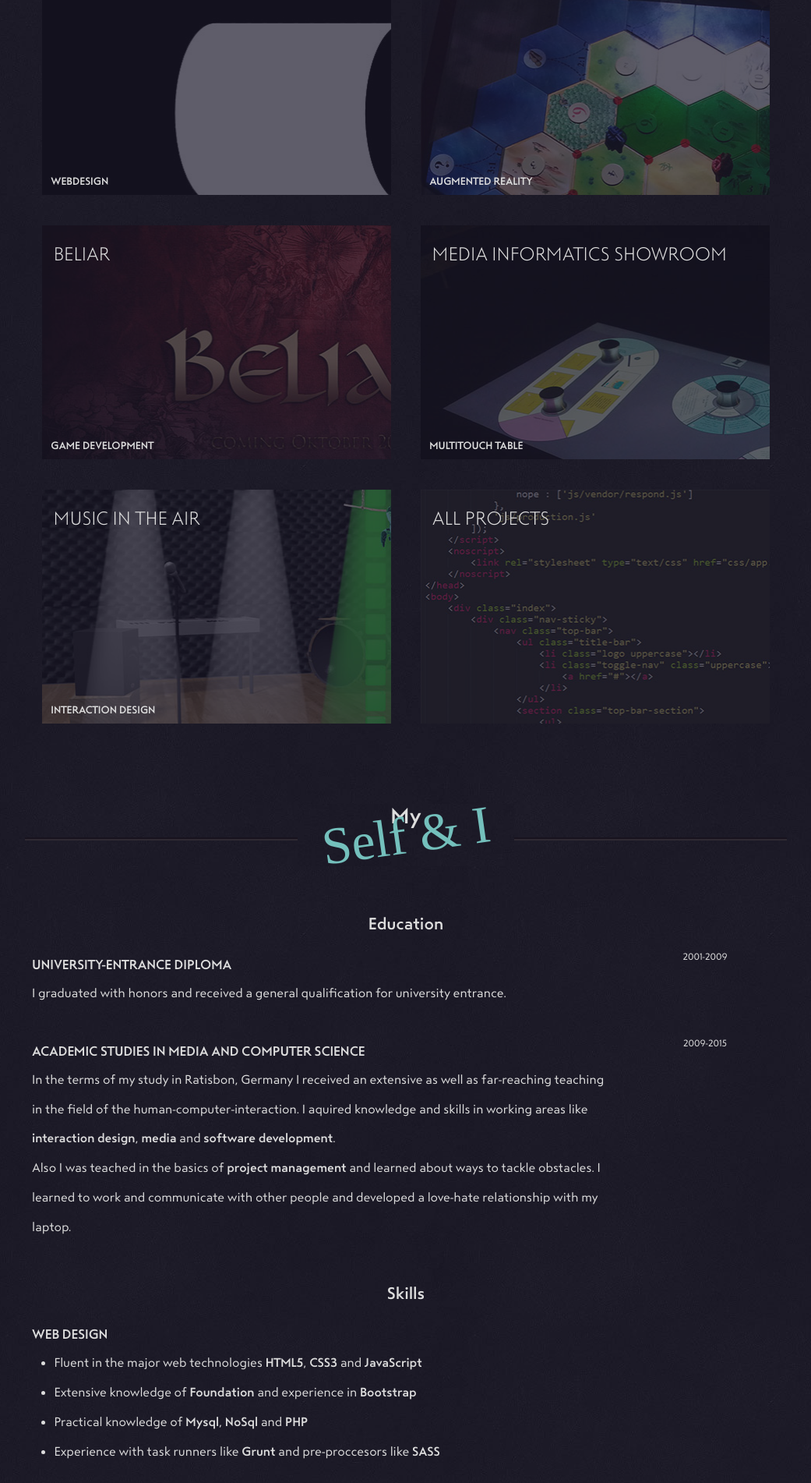
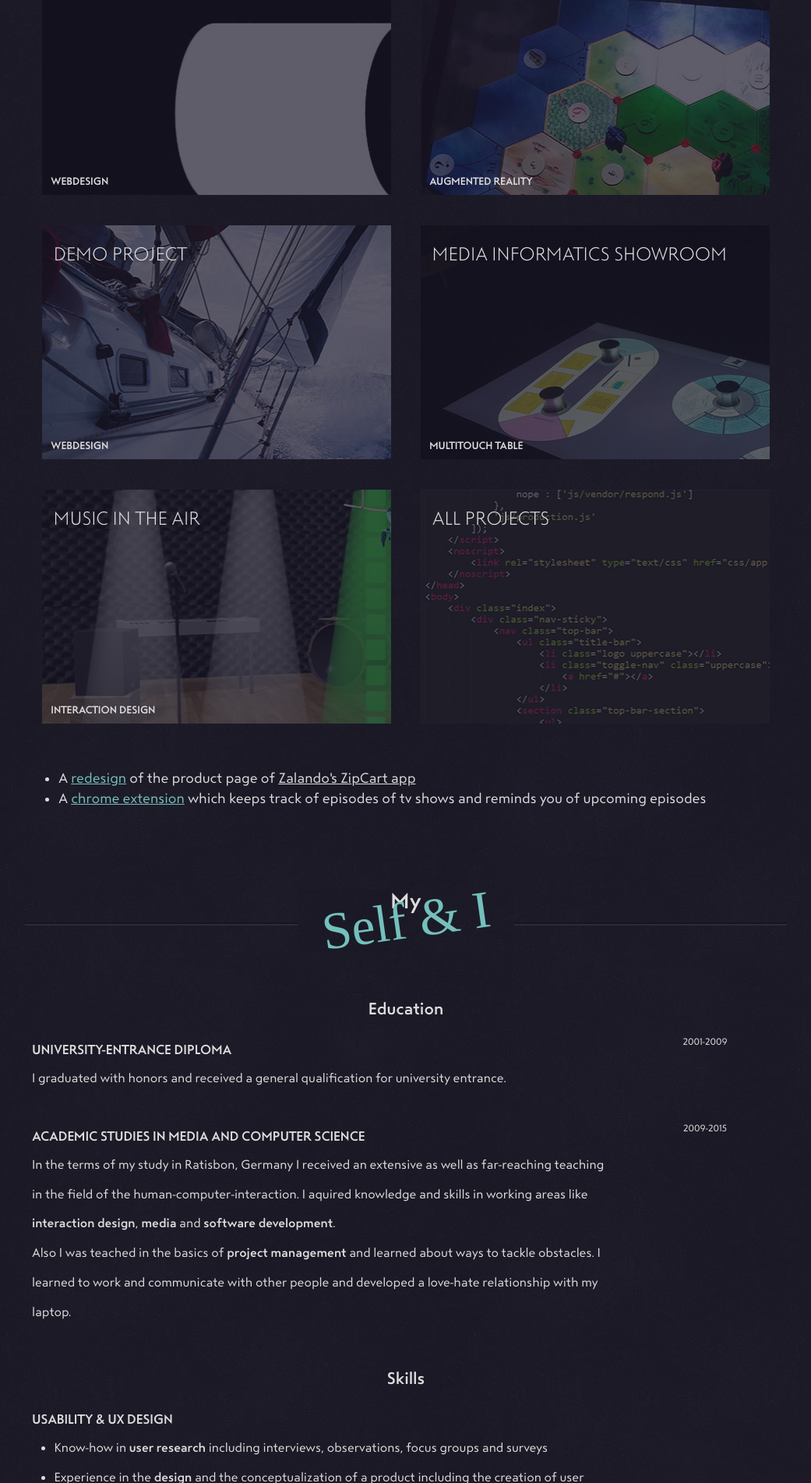
Before and after one commit to CrazyCrud/portfolio-website-1, a PHP site: page / in a window 1280 px wide. Shown: the part 1300-3202 px from the top of the page at 78% size, without its empty margins (119-1160 px from the left). Run offline with PHP 8.4, Linux system fonts and the light colour scheme; some web fonts are replaced.

Commit message:
Added some projects

```diff
--- a/index.php
+++ b/index.php
@@ -174,16 +174,16 @@ if($email != false && $message != false && $captcha != false){
 										<span class="project-caption uppercase">Augmented Reality</span>
 									</li>
 								</a>
-								<a href="projects.php?project=3">
+								<a href="projects.php?project=6">
 									<li class="project-3">
 										<span class="project-overlay"></span>
 										<div class="project-description">
-											<h3 class="project-titel uppercase">Beliar</h3>
+											<h3 class="project-titel uppercase">Demo Project</h3>
 											<p>
-												A prototyp of a <em>Dungeon&Dragons</em> inspired singleplayer game
+												An attempt to implement a specified site design
 											</p>
 										</div>
-										<span class="project-caption uppercase">Game Development</span>
+										<span class="project-caption uppercase">Webdesign</span>
 									</li>
 								</a>
 								<a href="projects.php?project=4">
@@ -223,12 +223,23 @@ if($email != false && $message != false && $captcha != false){
 									</li>
 								</a>
 								<div class="clear"></div>
-								<!--
-								<p class="github"><span class="uppercase highlight">Chin check out some code</span>You can also check the code of some of these projects and other minor projects and works including this portfolio site on my <span class="primary-light"><a href="https://github.com/CrazyCrud"><strong>GitHub</strong></a></span> account!
-									</br><span class="icon-github"></span>
-								</p>
-								-->
 							</ul>
+							<div class="more-projects">
+									<!--<h5>And here are some minor projects I have done in my spare time:</h5>-->
+									<ul>
+										<li>
+											A <span class="primary-light"><a href="https://projects.invisionapp.com/share/QA686E9MY#/screens/138668543" target="_blank">redesign</a></span> of the product page of <a href="https://play.google.com/store/apps/details?id=de.zipcart&hl=de">Zalando's ZipCart app</a>
+										</li>
+										<li>
+											A <span class="primary-light"><a href="https://chrome.google.com/webstore/detail/watch-doge/mockgfbbicpeebdpakillhameihbkngf?hl=de" target="_blank">chrome extension</a></span>  which keeps track of episodes of tv shows and reminds you of upcoming episodes
+										</li>
+										<!--
+										<li>
+											Chin check my <span class="primary-light"><a href="https://github.com/CrazyCrud">GitHub</a></span> account
+										</li>
+									-->
+									</ul>
+								</div>
 						</div>
 					</article>
 				</section>
@@ -305,24 +316,36 @@ if($email != false && $message != false && $captcha != false){
 								-->
 								<h3 class="highlight">Skills</h3>
 								<div class="what">
+									<h5 class="uppercase">Usability & UX Design</h5>
+									<ul>
+										<li>Know-how in <strong>user research</strong> including
+										interviews, observations, focus groups and
+										surveys</li>
+										<li>Experience in the <strong>design</strong> and the
+conceptualization of a product including the
+creation of user stories, use cases, user
+scenarios and wireframes</li>
+										<li>Practical knowledge in product evaluation and
+<strong>usability testing</strong> as well as in the statistical
+analysis of aggregated data</li>
+										<li>Knowledge of <strong>Emotional Design</strong> and it’s
+realization in the development process</li>
+										<li>Experience in working with <strong>Adobe Photoshop</strong>, <strong>Illustrator</strong>, <strong>InDesign</strong>, <strong>Balsamiq</strong> and <strong>Axure</strong></li>
+									</ul>
 									<h5 class="uppercase">Web Design</h5>
 									<ul>
-										<li>Fluent in the major web technologies <strong>HTML5</strong>, <strong>CSS3</strong> and <strong>JavaScript</strong></li>
+										<li>Fluent in the major web technologies <strong>HTML5</strong>, <strong>CSS3</strong> and <strong>JavaScript (jQuery)</strong></li>
 										<li>Extensive knowledge of <strong>Foundation</strong> and experience in <strong>Bootstrap</strong></li>
 										<li>Practical knowledge of <strong>Mysql</strong>, <strong>NoSql</strong> and <strong>PHP</strong></li>
 										<li>Experience with task runners like <strong>Grunt</strong> and pre-proccesors like <strong>SASS</strong></li>
 									</ul>
-									<h5 class="uppercase">Software Engineering</h5>
+									<h5 class="uppercase">Software Engineering &#38; Project Management</h5>
 									<ul>
-										<li>Practical knowledge in <strong>JAVA</strong>, <strong>C#</strong> and <strong>Python</strong></li>
-										<li>Experience with different enviroments such as <strong>Visual Studio</strong>, <strong>Eclipse</strong> and <strong>Sublime Text</strong></li>
-										<li>Practical knowledge of language-independent <strong>design patterns</strong></li>
-									</ul>
-									<h5 class="uppercase">Usability & UX Design</h5>
-									<ul>
-										<li>Knowledge of usablity <strong>practices</strong>, <strong>methods</strong> and <strong>guidelines</strong></li>
-										<li>Understanding of <strong>emotional</strong> and <strong>hedonic design</strong></li>
-										<li>Experience in working with <strong>Adobe Photoshop</strong>, <strong>Illustrator</strong> and <strong>InDesign</strong></li>
+										<li>Practical knowledge in <strong>JAVA</strong>, <strong>C#</strong>, <strong>Python</strong> and <strong>C++</strong></li>
+										<li>Experience in <strong>GIT</strong></li>
+										<li>Experience in <strong>agile product development</strong>
+(Scrum)</li>
+
 									</ul>
 								</div>
 								<div class="clear"></div>
--- a/scss/modules/_navigation.scss
+++ b/scss/modules/_navigation.scss
@@ -175,8 +175,8 @@
 
 @media screen and (min-width: $skills_breakpoint){
 	.top-bar{
-		height: 44px;
-		line-height: 44px;
+		height: 68px;
+		line-height: 68px;
 	}
 	.top-bar-section{
 		ul{
--- a/scss/sections/_home.scss
+++ b/scss/sections/_home.scss
@@ -29,7 +29,25 @@
 	}
 }
 
-.skills, .about, .contact{
+.more-projects{
+	margin: 0 auto;
+	padding: 0;
+	h5{
+		margin-bottom: 1em;
+	}
+	a{
+		color: inherit;
+	}
+	ul{
+		margin-top: $positive_8;
+		list-style: initial;
+		li{
+			line-height: 1.45em;
+		}
+	}
+}
+
+.skills, .about, .contact, .more-projects{
 	padding: 0 $positive_1;
 }
 
@@ -52,7 +70,7 @@
 }
 
 @media screen and (min-width: 54em){
-	.skills, .about, .contact{
+	.skills, .about, .contact, .more-projects{
 		padding: 0 $positive_4;
 	}
 }
@@ -132,6 +150,14 @@
 	}
 }
 
+@media screen and (min-width: 58em){
+	.more-projects{
+		max-width: 54em;
+		li{
+			//max-width: 50em;
+		}
+	}
+}
 
 @media only screen and (min-width: 1367px) {
 	.skills-content{
@@ -154,7 +180,8 @@
 	}
 
 	.project-3{
-		background: url('img/beliar.jpg') left top no-repeat scroll;
+		//background: url('img/beliar.jpg') left top no-repeat scroll;
+		background: url('img/demo-project-1.jpg') left top no-repeat scroll;
 	}
 
 	.project-4{
@@ -180,7 +207,8 @@
 	}
 
 	.project-3{
-		background: url('img/beliar.jpg') left top no-repeat scroll;
+		//background: url('img/beliar.jpg') left top no-repeat scroll;
+		background: url('img/demo-project-1.jpg') left top no-repeat scroll;
 	}
 
 	.project-4{
@@ -285,6 +313,9 @@
 		margin-top: $positive_7;
 		line-height: $positive_3;
 		padding: 0 $positive_1;
+		ul{
+			list-style: circle;
+		}
 		.icon-github{
 			width: 56px;
 			height: 56px;
@@ -302,6 +333,8 @@
 			line-height: $positive_4;
 		}
 	}
+
+
 }
 
 @media screen and (min-width: $navigation_breakpoint){
```
Also changed, not shown: php/projects/project_6.json (added, +12 -0 lines), css/home.css, css/img/demo-project-1.jpg (added), css/projects.css.
